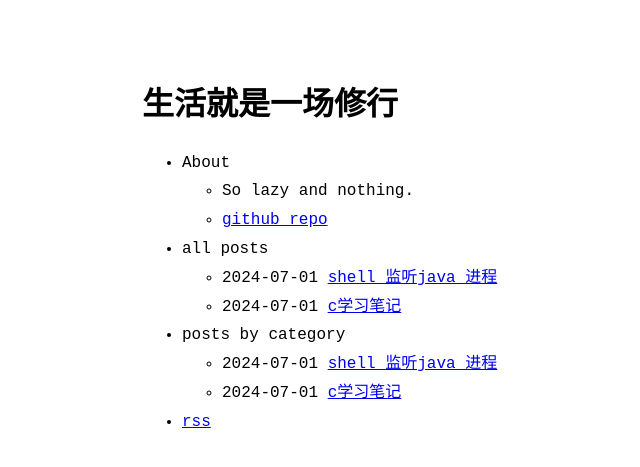
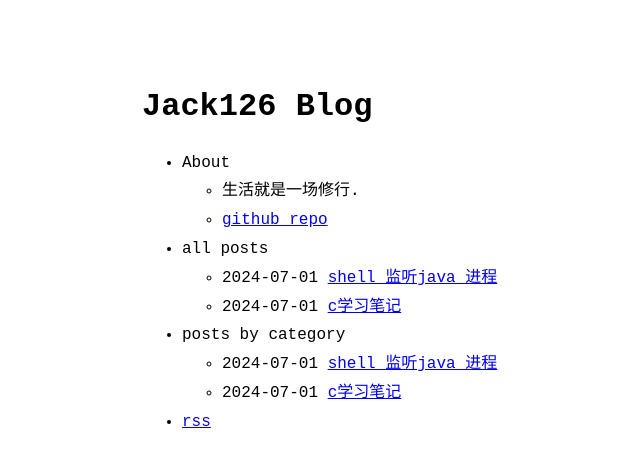
Before and after one commit to Jack126/Jack126.github.io, a Jekyll site: the page built from index.md, in a window 1280 px wide. Shown: the top 467 px of the page, without its empty margins (178-818 px from the left). Built offline with Jekyll 4.4.1, drawn with Linux system fonts in a browser that asks for light colours.

Commit message:
* change title

```diff
--- a/_config.yml
+++ b/_config.yml
@@ -1,5 +1,5 @@
 
-title: 生活就是一场修行
+title: Jack126 Blog
 email: jack92_liang@163.com
 description: >- # this means to ignore newlines until "baseurl:"
   生活就是一场修行.
--- a/_data/menu.yml
+++ b/_data/menu.yml
@@ -1,7 +1,7 @@
 entries:
   - title: About
     entries:
-      - title: So lazy and nothing.
+      - title: 生活就是一场修行.
       - title: github repo
         url: https://Jack126.github.io
 
```
